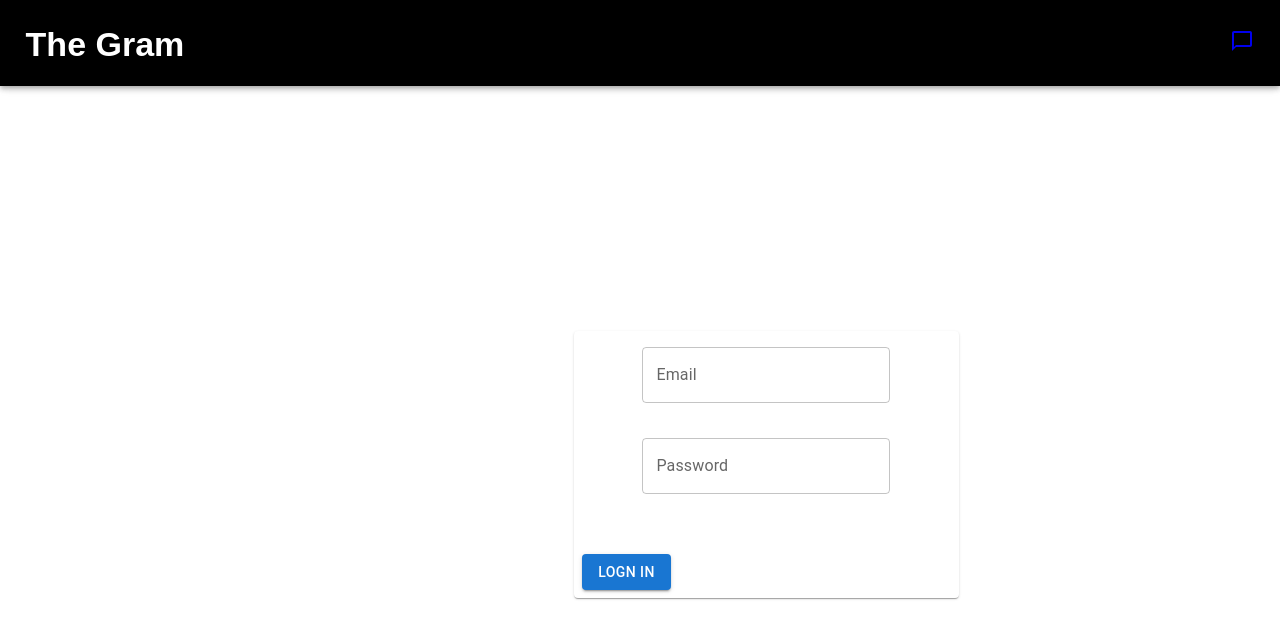
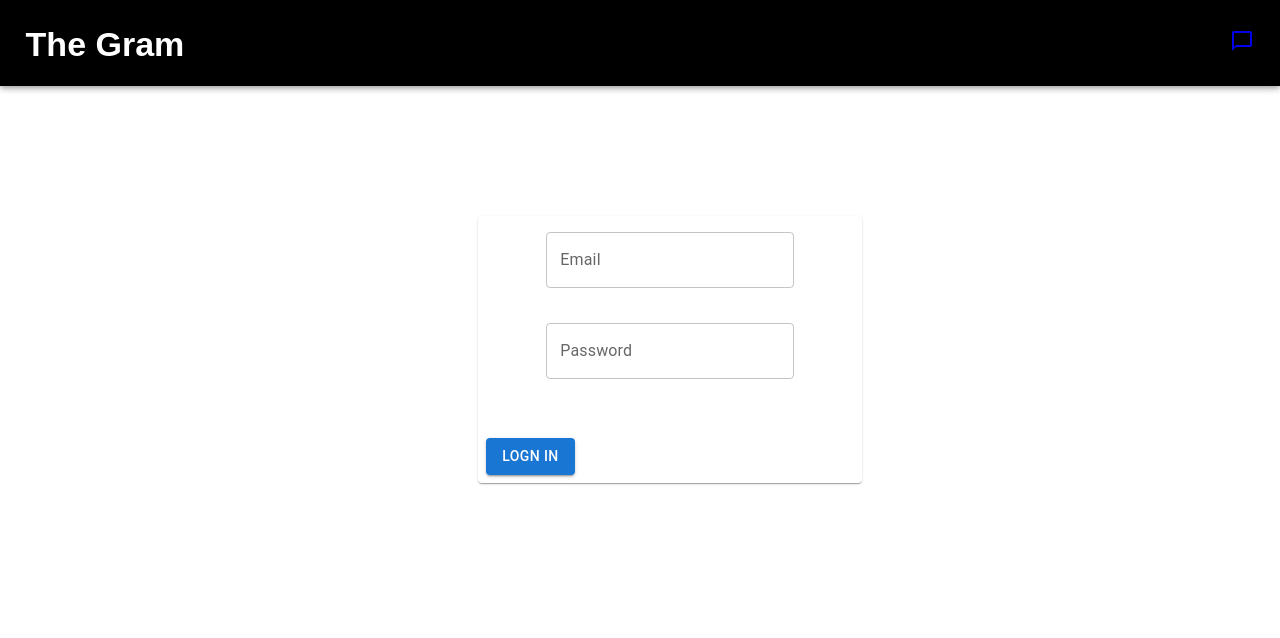
Before and after one commit to maahi-jain/The-Gram, a React (Create React App) app in the folder app/: page / in a window 1280 px wide. Shown: the top 638 px of the page. Built offline with nearby package versions, Linux system fonts and the light colour scheme.

Commit message:
login form style update

```diff
--- a/app/src/Components/Login/style.css
+++ b/app/src/Components/Login/style.css
@@ -1,7 +1,7 @@
 #loginForm {
-  margin: auto;
-  margin: 20% 30%;
+  margin: 8% 20%;
   text-align: center;
+  width: 40%;
 }
 
 .input {
```
